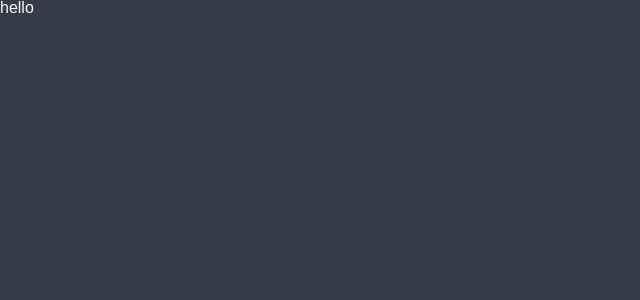
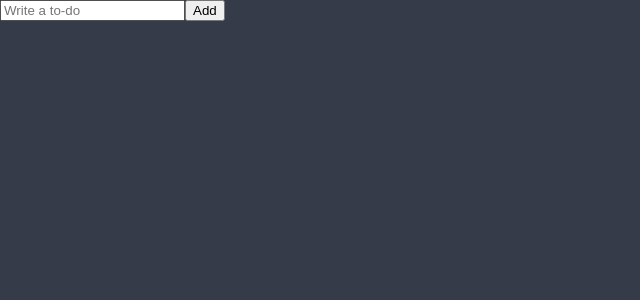
Before and after one commit to DaehunGwak/react-playground, a React (Create React App) app in the folder nomad-react-master/recoil-todo/: page / in a window 1280 px wide. Shown: the top 300 px of the page, without its empty margins (0-640 px from the left). Built offline with nearby package versions, Linux system fonts and the light colour scheme.

Commit message:
nomad-react-master: recoil - Add ㅔplain input form

```diff
--- a/nomad-react-master/recoil-todo/src/App.tsx
+++ b/nomad-react-master/recoil-todo/src/App.tsx
@@ -1,5 +1,6 @@
 import React from 'react';
 import {createGlobalStyle} from "styled-components";
+import ToDoList from "./pages/ToDoList";
 
 const GlobalStyle = createGlobalStyle`
   body {
@@ -11,7 +12,7 @@ function App() {
   return (
     <>
       <GlobalStyle/>
-      <div>hello</div>
+      <ToDoList/>
     </>
   );
 }
--- /dev/null
+++ b/nomad-react-master/recoil-todo/src/pages/ToDoList.tsx
@@ -0,0 +1,30 @@
+import {ChangeEvent, FormEvent, useState} from "react";
+
+function ToDoList() {
+  const [todo, setTodo] = useState("");
+
+  const onChange = (event: ChangeEvent<HTMLInputElement>) => {
+    setTodo(event.currentTarget.value);
+  }
+
+  const onSubmit = (event: FormEvent<HTMLFormElement>) => {
+    event.preventDefault();
+    console.log(todo);
+  }
+
+  return (
+    <div>
+      <form onSubmit={onSubmit}>
+        <input
+          value={todo}
+          type="text"
+          placeholder="Write a to-do"
+          onChange={onChange}
+        />
+        <button>Add</button>
+      </form>
+    </div>
+  );
+}
+
+export default ToDoList;
```
